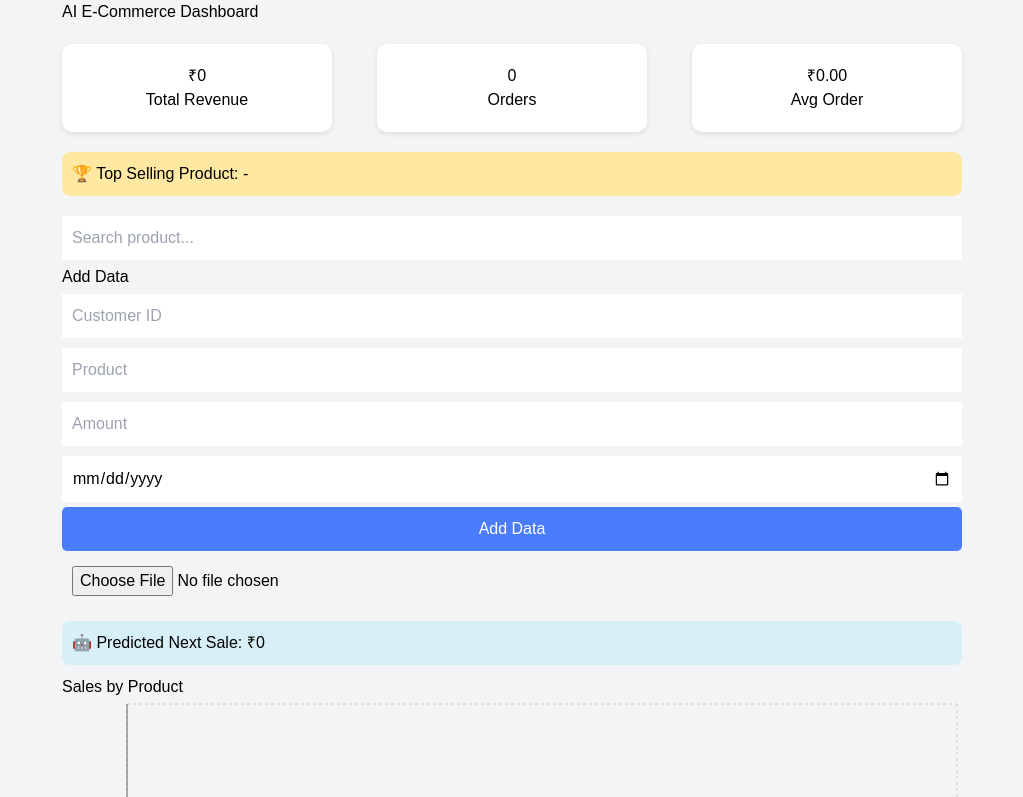
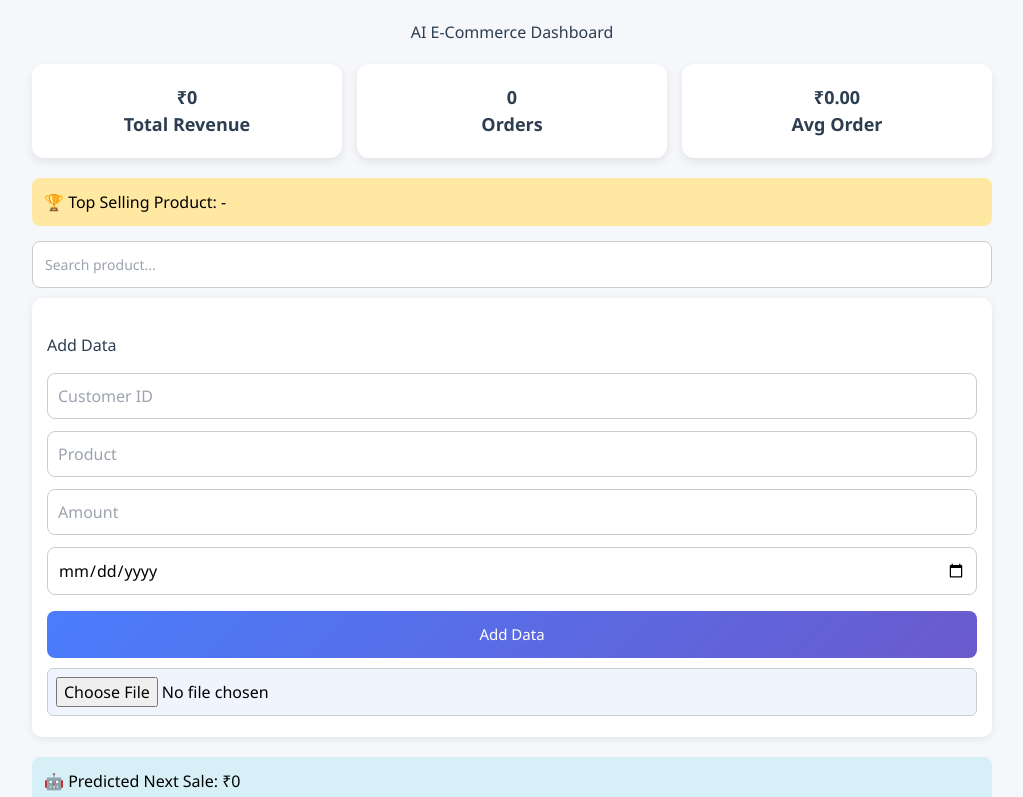
Before and after one commit to dhruthi131203-spec/ai-ecommerce-dashboard, a React app: page / in a window 1280 px wide. Shown: the top 797 px of the page, without its empty margins (128-1151 px from the left). Built offline with nearby package versions, Linux system fonts and the light colour scheme; the HTML template or start-up script is replaced by a standard one.

Commit message:
final fix: csv upload + charts + UI

```diff
--- a/src/App.css
+++ b/src/App.css
@@ -1,55 +1,154 @@
-.container {
-  max-width: 900px;
-  margin: auto;
-  font-family: Arial;
+/* GLOBAL */
+body {
+  margin: 0;
+  padding: 0;
+  background: #f5f7fb;
+  font-family: "Segoe UI", Tahoma, Geneva, Verdana, sans-serif;
 }
 
+/* MAIN CONTAINER */
+.container {
+  max-width: 1000px;
+  margin: auto;
+  padding: 20px;
+}
+
+/* TITLE */
+h1 {
+  text-align: center;
+  color: #2c3e50;
+  margin-bottom: 20px;
+}
+
+/* STATS CARDS */
 .stats {
   display: flex;
   justify-content: space-between;
-  margin: 20px 0;
+  gap: 15px;
+  margin-bottom: 20px;
 }
 
 .card {
+  flex: 1;
   background: white;
   padding: 20px;
-  border-radius: 10px;
-  width: 30%;
+  border-radius: 12px;
   text-align: center;
-  box-shadow: 0 2px 5px rgba(0,0,0,0.1);
+  font-weight: bold;
+  font-size: 18px;
+  color: #2c3e50;
+  box-shadow: 0 4px 10px rgba(0, 0, 0, 0.08);
+  transition: transform 0.2s;
 }
 
+.card:hover {
+  transform: translateY(-5px);
+}
+
+/* TOP PRODUCT */
 .top-product {
   background: #ffe8a1;
+  padding: 12px;
+  border-radius: 8px;
+  margin-bottom: 15px;
+  font-weight: 500;
+}
+
+/* SEARCH BAR */
+input[type="text"] {
+  width: 100%;
+  padding: 12px;
+  margin-bottom: 10px;
+  border-radius: 8px;
+  border: 1px solid #ccc;
+  font-size: 14px;
+}
+
+/* SEARCH RESULTS */
+.search-results {
+  background: white;
   padding: 10px;
   border-radius: 8px;
   margin-bottom: 15px;
+  box-shadow: 0 2px 5px rgba(0,0,0,0.05);
 }
 
-input {
+.search-results div {
+  padding: 5px 0;
+  border-bottom: 1px solid #eee;
+}
+
+/* FORM */
+.form {
+  background: white;
+  padding: 15px;
+  border-radius: 10px;
+  margin-bottom: 20px;
+  box-shadow: 0 2px 8px rgba(0,0,0,0.08);
+}
+
+.form h3 {
+  margin-bottom: 10px;
+  color: #2c3e50;
+}
+
+/* FORM INPUTS */
+.form input {
   width: 100%;
   padding: 10px;
-  margin: 5px 0;
+  margin: 6px 0;
+  border-radius: 8px;
+  border: 1px solid #ccc;
 }
 
+/* BUTTON */
 button {
   width: 100%;
-  padding: 10px;
-  background: #4a7dfc;
+  padding: 12px;
+  margin-top: 10px;
+  background: linear-gradient(135deg, #4a7dfc, #6a5acd);
   color: white;
   border: none;
-  border-radius: 5px;
+  border-radius: 8px;
+  font-size: 15px;
+  cursor: pointer;
+  transition: 0.3s;
 }
 
-.search-results {
-  background: #f1f1f1;
-  padding: 10px;
-  margin-bottom: 10px;
+button:hover {
+  background: linear-gradient(135deg, #3a6ae0, #5b4cc4);
 }
 
+/* FILE UPLOAD */
+input[type="file"] {
+  margin-top: 10px;
+  padding: 8px;
+  background: #f0f4ff;
+  border-radius: 6px;
+}
+
+/* AI PREDICTION */
 .prediction {
   background: #d7f0f7;
-  padding: 10px;
-  margin: 10px 0;
+  padding: 12px;
   border-radius: 8px;
+  margin-bottom: 20px;
+  font-weight: 500;
 }
+
+/* CHART HEADINGS */
+h3 {
+  margin-top: 20px;
+  color: #2c3e50;
+}
+
+/* RESPONSIVE */
+@media (max-width: 768px) {
+  .stats {
+    flex-direction: column;
+  }
+
+  .card {
+    width: 100%;
+  }
+}
--- a/src/App.jsx
+++ b/src/App.jsx
@@ -11,6 +11,7 @@ import {
   Tooltip,
   CartesianGrid,
   ResponsiveContainer,
+  Cell,
 } from "recharts";
 
 function App() {
@@ -24,10 +25,9 @@ function App() {
     date: "",
   });
 
-  // COLORS FOR CHART
   const COLORS = ["#4CAF50", "#2196F3", "#FF9800", "#E91E63", "#9C27B0"];
 
-  // INPUT CHANGE
+  // INPUT
   const handleChange = (e) => {
     setFormData({ ...formData, [e.target.name]: e.target.value });
   };
@@ -77,7 +77,7 @@ function App() {
     item.product.includes(searchTerm.toLowerCase())
   );
 
-  // GROUP DATA
+  // GROUP BY PRODUCT
   const groupedData = Object.values(
     salesData.reduce((acc, item) => {
       if (!acc[item.product]) {
@@ -88,7 +88,7 @@ function App() {
     }, {})
   );
 
-  // SALES TREND
+  // GROUP BY DATE (FIXED)
   const trendData = Object.values(
     salesData.reduce((acc, item) => {
       if (!acc[item.date]) {
@@ -97,7 +97,7 @@ function App() {
       acc[item.date].total += item.amount;
       return acc;
     }, {})
-  );
+  ).sort((a, b) => new Date(a.date) - new Date(b.date)); // 🔥 IMPORTANT FIX
 
   // STATS
   const totalRevenue = salesData.reduce((sum, i) => sum + i.amount, 0);
@@ -109,7 +109,6 @@ function App() {
       ? groupedData.reduce((a, b) => (a.total > b.total ? a : b)).product
       : "-";
 
-  // SIMPLE AI PREDICTION
   const prediction =
     trendData.length > 0
       ? Math.round(
@@ -123,9 +122,9 @@ function App() {
 
       {/* STATS */}
       <div className="stats">
-        <div className="card">₹{totalRevenue} <br />Total Revenue</div>
-        <div className="card">{totalOrders} <br />Orders</div>
-        <div className="card">₹{avgOrder.toFixed(2)} <br />Avg Order</div>
+        <div className="card">₹{totalRevenue}<br />Total Revenue</div>
+        <div className="card">{totalOrders}<br />Orders</div>
+        <div className="card">₹{avgOrder.toFixed(2)}<br />Avg Order</div>
       </div>
 
       <div className="top-product">
@@ -143,10 +142,8 @@ function App() {
         onChange={(e) => setSearchTerm(e.target.value)}
       />
 
-      {/* SEARCH RESULTS (FIXED POSITION) */}
       {searchTerm && (
         <div className="search-results">
-          <h4>Search Results</h4>
           {filteredData.map((item, i) => (
             <div key={i}>
               {item.product} - ₹{item.amount}
@@ -155,7 +152,7 @@ function App() {
         </div>
       )}
 
-      {/* ADD DATA */}
+      {/* FORM */}
       <div className="form">
         <h3>Add Data</h3>
 
@@ -166,7 +163,7 @@ function App() {
 
         <button onClick={handleAddData}>Add Data</button>
 
-        {/* CSV UPLOAD RESTORED */}
+        {/* CSV UPLOAD (KEEPED) */}
         <input type="file" accept=".csv" onChange={handleCSVUpload} />
       </div>
 
@@ -175,7 +172,7 @@ function App() {
         🤖 Predicted Next Sale: ₹{prediction}
       </div>
 
-      {/* BAR CHART */}
+      {/* BAR CHART (FIXED COLORS) */}
       <h3>Sales by Product</h3>
       <ResponsiveContainer width="100%" height={300}>
         <BarChart data={groupedData}>
@@ -185,13 +182,13 @@ function App() {
           <Tooltip />
           <Bar dataKey="total">
             {groupedData.map((entry, index) => (
-              <cell key={index} fill={COLORS[index % COLORS.length]} />
+              <Cell key={index} fill={COLORS[index % COLORS.length]} />
             ))}
           </Bar>
         </BarChart>
       </ResponsiveContainer>
 
-      {/* LINE CHART */}
+      {/* LINE CHART (FIXED) */}
       <h3>Sales Trend</h3>
       <ResponsiveContainer width="100%" height={300}>
         <LineChart data={trendData}>
@@ -199,7 +196,13 @@ function App() {
           <XAxis dataKey="date" />
           <YAxis />
           <Tooltip />
-          <Line type="monotone" dataKey="total" stroke="#2196F3" strokeWidth={3} />
+          <Line
+            type="monotone"
+            dataKey="total"
+            stroke="#4a7dfc"
+            strokeWidth={3}
+            dot={{ r: 4 }}
+          />
         </LineChart>
       </ResponsiveContainer>
     </div>
```
